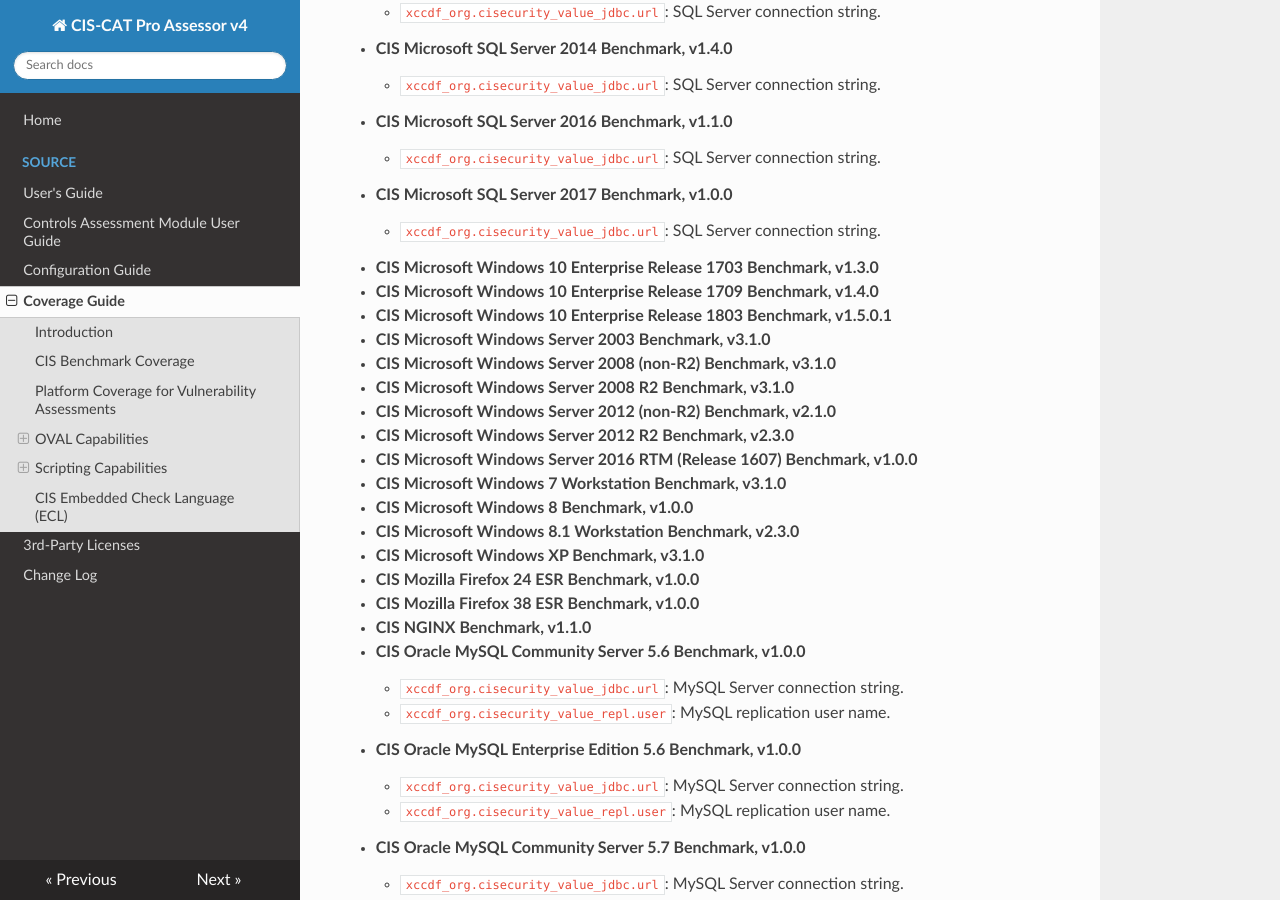
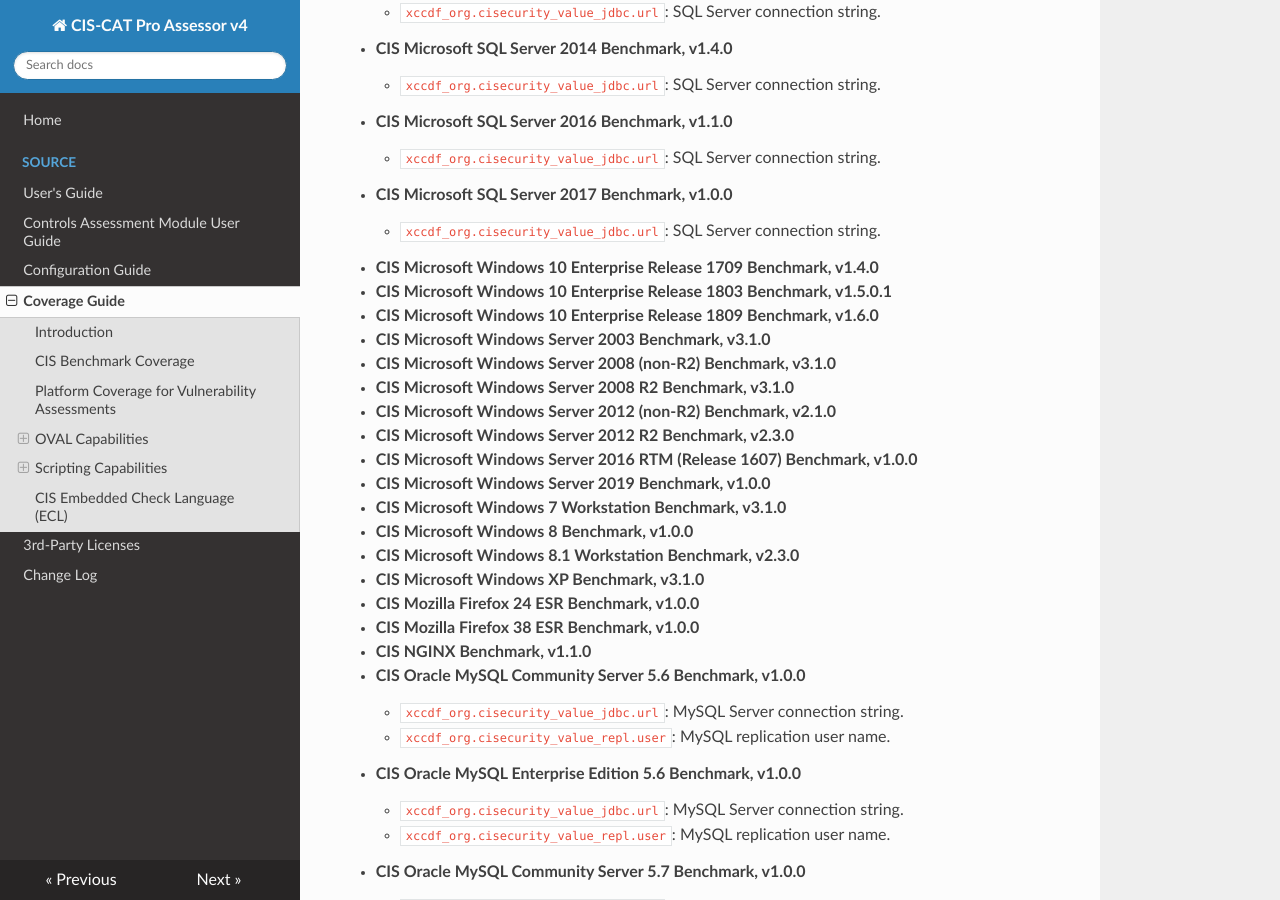
Before and after one commit to CISecurity/CCPA-Docs, an MkDocs documentation site: the page built from docs/Coverage Guide.md, in a window 1280 px wide and 900 px high, scrolled down 2074 px. Built offline with MkDocs 1.6.1, drawn with Linux system fonts in a browser that asks for light colours; nearby versions of some CDN libraries.

Commit message:
Release 4.0.11 updates

```diff
--- a/docs/Coverage Guide.md
+++ b/docs/Coverage Guide.md
@@ -59,15 +59,16 @@
 	- `xccdf_org.cisecurity_value_jdbc.url`: SQL Server connection string.
 - **CIS Microsoft SQL Server 2017 Benchmark, v1.0.0**
 	- `xccdf_org.cisecurity_value_jdbc.url`: SQL Server connection string.
-- **CIS Microsoft Windows 10 Enterprise Release 1703 Benchmark, v1.3.0**
 - **CIS Microsoft Windows 10 Enterprise Release 1709 Benchmark, v1.4.0**
 - **CIS Microsoft Windows 10 Enterprise Release 1803 Benchmark, v1.5.0.1**
+- **CIS Microsoft Windows 10 Enterprise Release 1809 Benchmark, v1.6.0**
 - **CIS Microsoft Windows Server 2003 Benchmark, v3.1.0**
 - **CIS Microsoft Windows Server 2008 (non-R2) Benchmark, v3.1.0**
 - **CIS Microsoft Windows Server 2008 R2 Benchmark, v3.1.0**
 - **CIS Microsoft Windows Server 2012 (non-R2) Benchmark, v2.1.0**
 - **CIS Microsoft Windows Server 2012 R2 Benchmark, v2.3.0**
 - **CIS Microsoft Windows Server 2016 RTM (Release 1607) Benchmark, v1.0.0**
+- **CIS Microsoft Windows Server 2019 Benchmark, v1.0.0**
 - **CIS Microsoft Windows 7 Workstation Benchmark, v3.1.0**
 - **CIS Microsoft Windows 8 Benchmark, v1.0.0**
 - **CIS Microsoft Windows 8.1 Workstation Benchmark, v2.3.0**
```
Also changed, not shown: docs/Change Log.md (+11 -0 lines).
